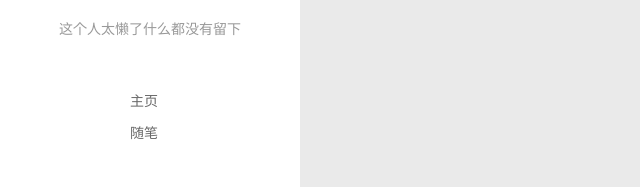
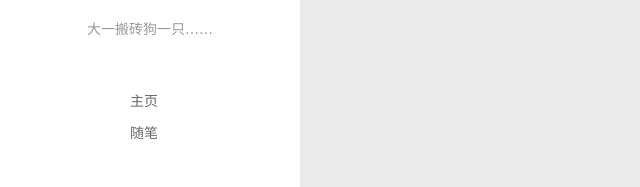
Before and after one commit to damaoooo/damaoooo.github.io, a plain HTML site: page archives/2019/04/index.html in a window 1280 px wide. Shown: the part 323-510 px from the top of the page, 0-640 px from the left. Drawn offline with nearby package versions, Linux system fonts and the light colour scheme; some packages are replaced by stand-ins of ours.

Commit message:
Site updated: 2019-04-15 20:01:01

```diff
--- a/archives/2019/04/index.html
+++ b/archives/2019/04/index.html
@@ -9,17 +9,17 @@
   <link rel="dns-prefetch" href="http://yoursite.com">
   <title>Archives: 2019/4 | Mr.周半仙的blog</title>
   <meta name="viewport" content="width=device-width, initial-scale=1, maximum-scale=1">
-  <meta name="description" content="这个人太懒了什么都没有留下">
+  <meta name="description" content="大一搬砖狗一只……">
 <meta name="keywords" content=" ">
 <meta property="og:type" content="website">
 <meta property="og:title" content="Mr.周半仙的blog">
 <meta property="og:url" content="http://yoursite.com/archives/2019/04/index.html">
 <meta property="og:site_name" content="Mr.周半仙的blog">
-<meta property="og:description" content="这个人太懒了什么都没有留下">
+<meta property="og:description" content="大一搬砖狗一只……">
 <meta property="og:locale" content="default">
 <meta name="twitter:card" content="summary">
 <meta name="twitter:title" content="Mr.周半仙的blog">
-<meta name="twitter:description" content="这个人太懒了什么都没有留下">
+<meta name="twitter:description" content="大一搬砖狗一只……">
 
     <link rel="alternative" href="/atom.xml" title="Mr.周半仙的blog" type="application/atom+xml">
 
@@ -55,7 +55,7 @@
 		  <h1 class="header-author"><a href="/">Mr.周半仙的blog</a></h1>
 		</hgroup>
 
-		<p class="header-subtitle">这个人太懒了什么都没有留下</p>
+		<p class="header-subtitle">大一搬砖狗一只……</p>
 
 
 		<nav class="header-menu">
@@ -117,7 +117,7 @@
 			  <h1 class="header-author js-header-author">Mr.周半仙的blog</h1>
 			</hgroup>
 
-			<p class="header-subtitle"><i class="icon icon-quo-left"></i>这个人太懒了什么都没有留下<i class="icon icon-quo-right"></i></p>
+			<p class="header-subtitle"><i class="icon icon-quo-left"></i>大一搬砖狗一只……<i class="icon icon-quo-right"></i></p>
 
 
 
```
Also changed, not shown: 2019/04/14/my-hello-world/index.html (+2 -2 lines), archives/2019/index.html (+5 -5 lines), archives/index.html (+5 -5 lines), index.html (+5 -5 lines).
